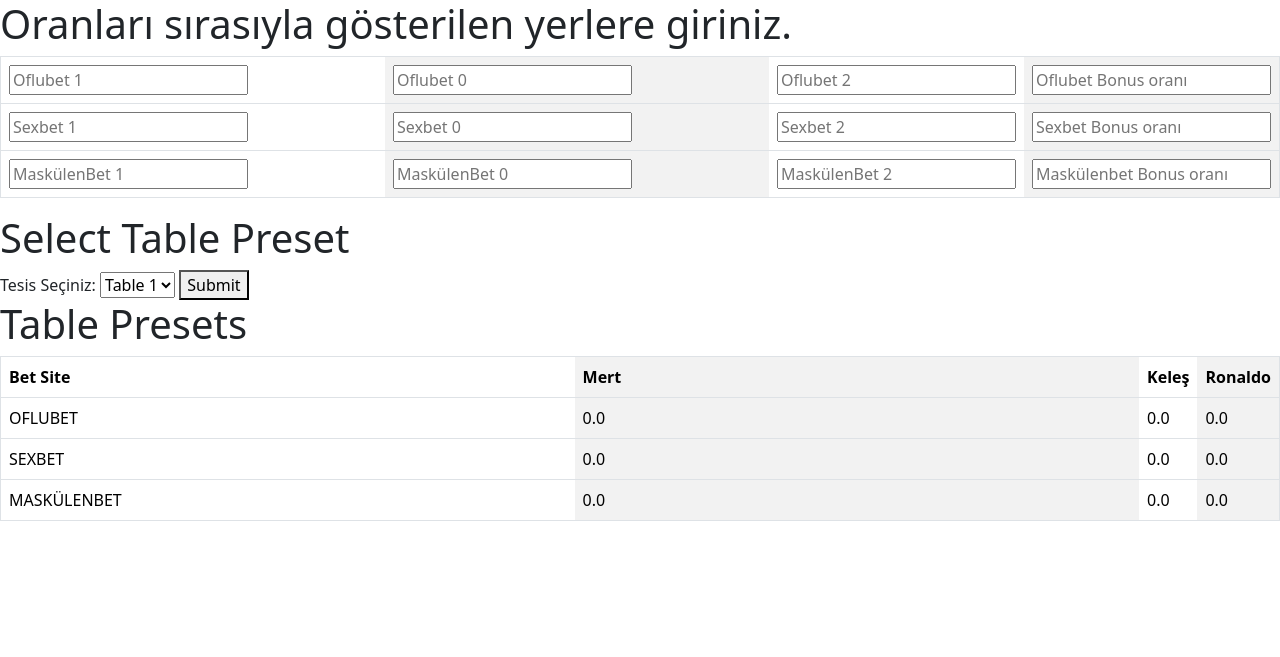
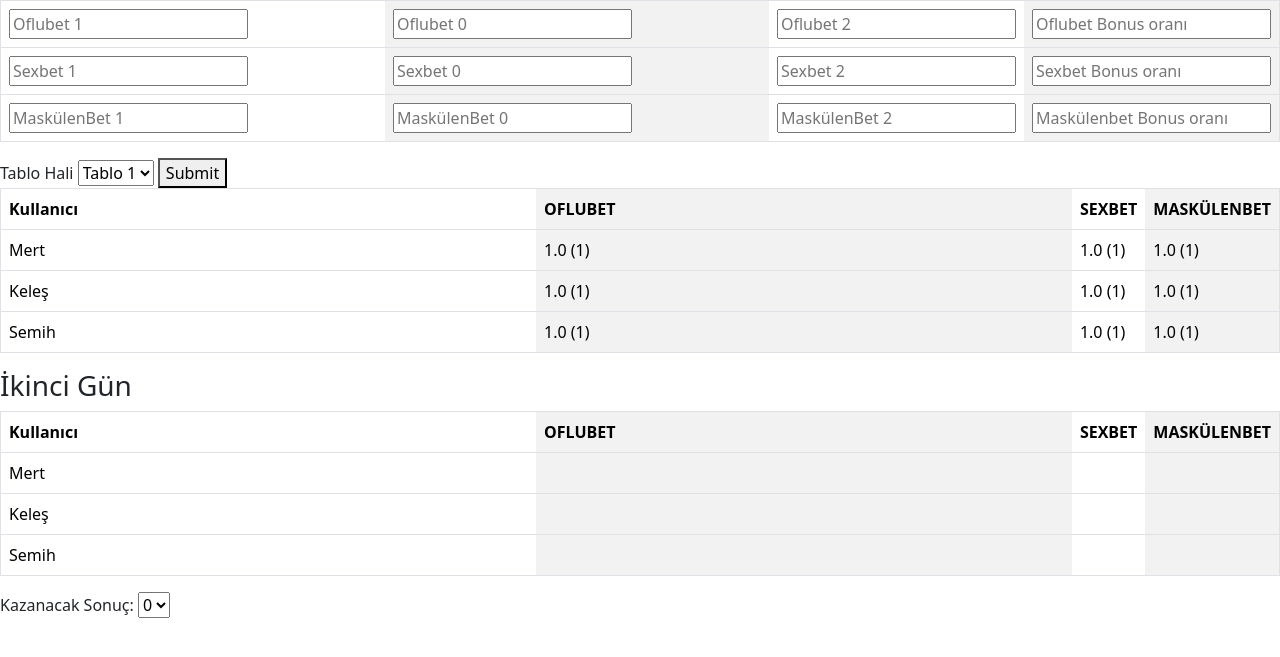
Before and after one commit to mrkeles61/oflubet-calculator, a Flask app: page / in a window 1280 px wide. Shown: the top 657 px of the page. Run offline with Flask 3, Linux system fonts and the light colour scheme.

Commit message:
added second day calculation, new keys to entries, added 2 new functions and updatet update_entries

```diff
--- a/app.py
+++ b/app.py
@@ -1,5 +1,6 @@
 from flask import Flask, render_template, redirect, request, session
 from flask_session import Session
+import otuzbirmanyagi as AY
 
 app = Flask(__name__)
 
@@ -8,32 +9,50 @@
 app.secret_key = 'supersecretkey'
 Session(app)
 
-result_table = {}
 inputs = {}
 preset_num = None
 bonus_rates = {}
 tabletype = '1'  # Initialize with a default value
-winning_values = {}
 winning_outcome = '1'
 oflubet_values = []
 sexbet_values = []
 maskulenbet_values = []
 
-# Default entries
-default_entries = [
-    [{'bet_site': 0, 'betted_by': 'Mert', 'yatirilacak_tutar': 0.0, 'betted_outcome': ''},
-     {'bet_site': 1, 'betted_by': 'Mert', 'yatirilacak_tutar': 0.0, 'betted_outcome': ''},
-     {'bet_site': 2, 'betted_by': 'Mert', 'yatirilacak_tutar': 0.0, 'betted_outcome': ''}],
-    [{'bet_site': 0, 'betted_by': 'Keleş', 'yatirilacak_tutar': 0.0, 'betted_outcome': ''},
-     {'bet_site': 1, 'betted_by': 'Keleş', 'yatirilacak_tutar': 0.0, 'betted_outcome': ''},
-     {'bet_site': 2, 'betted_by': 'Keleş', 'yatirilacak_tutar': 0.0, 'betted_outcome': ''}],
-    [{'bet_site': 0, 'betted_by': 'Semih', 'yatirilacak_tutar': 0.0, 'betted_outcome': ''},
-     {'bet_site': 1, 'betted_by': 'Semih', 'yatirilacak_tutar': 0.0, 'betted_outcome': ''},
-     {'bet_site': 2, 'betted_by': 'Semih', 'yatirilacak_tutar': 0.0, 'betted_outcome': ''}]
-]
+# Define inputs_2d globally
+inputs_2d = []
+
+def update_entries_with_inputs(entries, inputs_2d, bonus_rates):
+    site_names = ["oflu", "sex", "chad"]
+
+    for row in entries:
+        for entry in row:
+            site_index = entry['bet_site']
+
+            # Get the correct input value from the 2D array based on site_index and betted_outcome
+            input_value = inputs_2d[site_index][entry["betted_outcome"]]
+            entry['bet_Rate'] = input_value
+
+            # Get the bonus rate using the site name
+            site_name = site_names[site_index]
+            entry['bonus_orani'] = bonus_rates.get(site_name, 0)
+
+    return entries
+
+def calculate_second_day(iddia_tablosu, kazanan_sonuc):
+    for row in iddia_tablosu:
+        for entry in row:
+            if entry['betted_outcome'] == kazanan_sonuc:
+                yatirilacak_tutar = entry['yatirilacak_tutar']
+                bet_rate = entry['bet_Rate']
+                cap_num = entry['cap_number']
+                bonus_orani = entry['bonus_orani']
+                bet_site = int(entry['bet_site'])
+
+                entry['second_day_YT'] = ((yatirilacak_tutar * bonus_orani) / 10) - (cap_num / bet_rate) + 15
+
+    return iddia_tablosu
 
 def update_entries(preset_num, entries):
-
     if preset_num == 1:
         entries[0][0]['betted_outcome'] = 1
         entries[0][1]['betted_outcome'] = 0
@@ -65,51 +84,74 @@
         entries[2][1]['betted_outcome'] = 0
         entries[2][2]['betted_outcome'] = 1
 
+    oflu_bonus = float(request.form.get('oflubonus', 0))
+    sex_bonus = float(request.form.get('sexbonus', 0))
+    chad_bonus = float(request.form.get('chadbonus', 0))
+
     for row in range(3):
         for col in range(3):
-            if entries[row][col]['bet_site'] == col:
-                if entries[row][col]['betted_by'] == 'Mert':
-                    entries[row][col]['yatirilacak_tutar'] = entries[row][col]['yatirilacak_tutar'] * 4000
-                elif entries[row][col]['betted_by'] == 'Keleş':
-                    entries[row][col]['yatirilacak_tutar'] = entries[row][col]['yatirilacak_tutar'] * 3950
-                elif entries[row][col]['betted_by'] == 'Semih':
-                    entries[row][col]['yatirilacak_tutar'] = entries[row][col]['yatirilacak_tutar'] * 3900
+            bet_site = int(entries[row][col]['bet_site'])
+            betted_outcome = int(entries[row][col]['betted_outcome'])
+            bet_rate = float(entries[row][col]['bet_Rate'])
+            bonus_orani = 0
+            cap_num = entries[row][col]['cap_number']
+
+            # Assign bonus rate based on bet_site
+            if bet_site == 0:
+                bonus_orani = oflu_bonus
+            elif bet_site == 1:
+                bonus_orani = sex_bonus
+            elif bet_site == 2:
+                bonus_orani = chad_bonus
+
+            entries[row][col]['yatirilacak_tutar'] = (cap_num * 100) / (bet_rate * (100 + bonus_orani))
+
+    return entries
 
 @app.route("/", methods=["GET", "POST"])
 def index():
-    global result_table
     global inputs
     global preset_num
     global bonus_rates
     global tabletype
-    global winning_values
     global winning_outcome
-    global oflubet_values
-    global sexbet_values
-    global maskulenbet_values
+    global inputs_2d  # Access the global variable
 
     # Retrieve entries from session or use default if not present
-    entries = session.get('entries', default_entries)
+    entries = session.get('entries', AY.entries)
 
     if request.method == "POST":
         # Retrieve preset_num from form
-        preset_num = int(request.form.get('preset_num', 0))
+        preset_num = int(request.form.get('table_type', 0))
 
         # Retrieve bonus rates from form
-        oflu_bonus_orani = float(request.form.get('oflubonus', 0))
-        sexbet_bonus_orani = float(request.form.get('sexbonus', 0))
-        maskülenbet_bonus_orani = float(request.form.get('chadbonus', 0))
+        bonus_rates = {
+            'oflu': float(request.form.get('oflubonus', 0)),
+            'sex': float(request.form.get('sexbonus', 0)),
+            'chad': float(request.form.get('chadbonus', 0))
+        }
 
-        inputs = {}
-        # List of input names
-        input_names = [
-            'oflu0', 'oflu1', 'oflu2', 'sex0', 'sex1', 'sex2', 'chad0',
-            'chad1', 'chad2'
+        # Initialize inputs_2d
+        inputs_2d = [
+            [
+                float(request.form.get('oflu0', 0)),
+                float(request.form.get('oflu1', 0)),
+                float(request.form.get('oflu2', 0))
+            ],
+            [
+                float(request.form.get('sex0', 0)),
+                float(request.form.get('sex1', 0)),
+                float(request.form.get('sex2', 0))
+            ],
+            [
+                float(request.form.get('chad0', 0)),
+                float(request.form.get('chad1', 0)),
+                float(request.form.get('chad2', 0))
+            ]
         ]
-        for name in input_names:
-            input_value = request.form.get(name)
-            if input_value:
-                inputs[name] = float(input_value)
+
+        # Update entries with bet rates and bonus rates
+        update_entries_with_inputs(entries, inputs_2d, bonus_rates)
 
         # Retrieve table type from form
         tabletype = request.form.get('table_type', '1')  # Default to table 1 if no type is provided
@@ -117,32 +159,15 @@
         # Retrieve winning outcome from form
         winning_outcome = request.form.get('winning_outcome', '')
 
-        # Prepare the result table with the calculation 100 / input value
-        result_table = [
-            [round((100) / (inputs.get('oflu0', 1) * (100 + oflu_bonus_orani)), 4),
-             round((100) / (inputs.get('sex0', 1) * (100 + sexbet_bonus_orani)), 4),
-             round((100) / (inputs.get('chad0', 1) * (100 + maskülenbet_bonus_orani)), 4)],
-            [round((100) / (inputs.get('oflu1', 1) * (100 + oflu_bonus_orani)), 4),
-             round((100) / (inputs.get('sex1', 1) * (100 + sexbet_bonus_orani)), 4),
-             round((100) / (inputs.get('chad1', 1) * (100 + maskülenbet_bonus_orani)), 4)],
-            [round((100) / (inputs.get('oflu2', 1) * (100 + oflu_bonus_orani)), 4),
-             round((100) / (inputs.get('sex2', 1) * (100 + sexbet_bonus_orani)), 4),
-             round((100) / (inputs.get('chad2', 1) * (100 + maskülenbet_bonus_orani)), 4)]
-        ]
+        # Update entries based on the preset number
+        entries = update_entries(preset_num, entries)
+        entries = calculate_second_day(entries, winning_outcome)
 
-        # Update entries based on the preset number
-        update_entries(preset_num, entries)
-
-        # Store updated entries in the session
-        session['entries'] = entries
-        session.modified = True  # Force session to be updated
+        print(entries)
 
     # Render the template with current values (no default fallback)
-    return render_template('home.html', tabletype=tabletype, result_table=result_table,
-           preset_num=preset_num, bonus_rates=bonus_rates, inputs=inputs,
-           winning_values=winning_values, entries=entries)
-
-
+    return render_template('home.html', tabletype=tabletype, preset_num=preset_num, bonus_rates=bonus_rates, inputs=inputs,
+                           entries=entries)
 
 if __name__ == '__main__':
     app.run(host='0.0.0.0', debug=True)
--- a/templates/home.html
+++ b/templates/home.html
@@ -12,9 +12,6 @@
     <link href="https://cdn.jsdelivr.net/npm/bootstrap@5.3.3/dist/css/bootstrap.min.css" rel="stylesheet" integrity="sha384-QWTKZyjpPEjISv5WaRU9OFeRpok6YctnYmDr5pNlyT2bRjXh0JMhjY6hW+ALEwIH" crossorigin="anonymous">
 </head>
 <body>
-
-
-    <h1>Oranları sırasıyla gösterilen yerlere giriniz.</h1>
     <form method="post" action="/">
         <table class="table table-striped-columns">
             <tr>
@@ -37,48 +34,86 @@
             </tr>
         </table>
 
-        <h1>Select Table Preset</h1>
-        <label for="table_type">Tesis Seçiniz:</label>
+        <label for="table_type">Tablo Hali</label>
         <select id="table_type" name="table_type">
-            <option value="1" {% if tabletype == '1' %}selected{% endif %}>Table 1</option>
-            <option value="2" {% if tabletype == '2' %}selected{% endif %}>Table 2</option>
-            <option value="3" {% if tabletype == '3' %}selected{% endif %}>Table 3</option>
+            <option value="1" {% if tabletype == '1' %}selected{% endif %}>Tablo 1</option>
+            <option value="2" {% if tabletype == '2' %}selected{% endif %}>Tablo 2</option>
+            <option value="3" {% if tabletype == '3' %}selected{% endif %}>Tablo 3</option>
         </select>
 
         <button type="submit">Submit</button>
     </form>
-    <h1>Table Presets</h1>
+
+    <!-- First Table -->
     <table class="table table-striped-columns">
         <thead>
             <tr>
-                <th>Bet Site</th>
-                <th>Mert</th>
-                <th>Keleş</th>
-                <th>Ronaldo</th>
+                <th>Kullanıcı</th>
+                <th>OFLUBET</th>
+                <th>SEXBET</th>
+                <th>MASKÜLENBET</th>
             </tr>
         </thead>
         <tbody>
             <tr>
-                <td>OFLUBET</td>
-                <td>{{ entries[0][0]['yatirilacak_tutar'] }}</td>
-                <td>{{ entries[0][1]['yatirilacak_tutar'] }}</td>
-                <td>{{ entries[0][2]['yatirilacak_tutar'] }}</td>
+                <td>Mert</td>
+                <td>{{ entries[0][0]['yatirilacak_tutar'] }} ({{ entries[0][0]['betted_outcome'] }})</td>
+                <td>{{ entries[0][1]['yatirilacak_tutar'] }} ({{ entries[0][1]['betted_outcome'] }})</td>
+                <td>{{ entries[0][2]['yatirilacak_tutar'] }} ({{ entries[0][2]['betted_outcome'] }})</td>
             </tr>
             <tr>
-                <td>SEXBET</td>
-                <td>{{ entries[1][0]['yatirilacak_tutar'] }}</td>
-                <td>{{ entries[1][1]['yatirilacak_tutar'] }}</td>
-                <td>{{ entries[1][2]['yatirilacak_tutar'] }}</td>
+                <td>Keleş</td>
+                <td>{{ entries[1][0]['yatirilacak_tutar'] }} ({{ entries[1][0]['betted_outcome'] }})</td>
+                <td>{{ entries[1][1]['yatirilacak_tutar'] }} ({{ entries[1][1]['betted_outcome'] }})</td>
+                <td>{{ entries[1][2]['yatirilacak_tutar'] }} ({{ entries[1][2]['betted_outcome'] }})</td>
             </tr>
             <tr>
-                <td>MASKÜLENBET</td>
-                <td>{{ entries[2][0]['yatirilacak_tutar'] }}</td>
-                <td>{{ entries[2][1]['yatirilacak_tutar'] }}</td>
-                <td>{{ entries[2][2]['yatirilacak_tutar'] }}</td>
+                <td>Semih</td>
+                <td>{{ entries[2][0]['yatirilacak_tutar'] }} ({{ entries[2][0]['betted_outcome'] }})</td>
+                <td>{{ entries[2][1]['yatirilacak_tutar'] }} ({{ entries[2][1]['betted_outcome'] }})</td>
+                <td>{{ entries[2][2]['yatirilacak_tutar'] }} ({{ entries[2][2]['betted_outcome'] }})</td>
             </tr>
         </tbody>
     </table>
 
+    <!-- Second Table (İkinci Gün) -->
+    <h3>İkinci Gün</h3>
+    <table class="table table-striped-columns">
+        <thead>
+            <tr>
+                <th>Kullanıcı</th>
+                <th>OFLUBET</th>
+                <th>SEXBET</th>
+                <th>MASKÜLENBET</th>
+            </tr>
+        </thead>
+        <tbody>
+            <tr>
+                <td>Mert</td>
+                <td>{{ entries[0][0]['second_day_YT'] if entries[0][0]['second_day_YT'] != 0 else '' }}</td>
+                <td>{{ entries[0][1]['second_day_YT'] if entries[0][1]['second_day_YT'] != 0 else '' }}</td>
+                <td>{{ entries[0][2]['second_day_YT'] if entries[0][2]['second_day_YT'] != 0 else '' }}</td>
+            </tr>
+            <tr>
+                <td>Keleş</td>
+                <td>{{ entries[1][0]['second_day_YT'] if entries[1][0]['second_day_YT'] != 0 else '' }}</td>
+                <td>{{ entries[1][1]['second_day_YT'] if entries[1][1]['second_day_YT'] != 0 else '' }}</td>
+                <td>{{ entries[1][2]['second_day_YT'] if entries[1][2]['second_day_YT'] != 0 else '' }}</td>
+            </tr>
+            <tr>
+                <td>Semih</td>
+                <td>{{ entries[2][0]['second_day_YT'] if entries[2][0]['second_day_YT'] != 0 else '' }}</td>
+                <td>{{ entries[2][1]['second_day_YT'] if entries[2][1]['second_day_YT'] != 0 else '' }}</td>
+                <td>{{ entries[2][2]['second_day_YT'] if entries[2][2]['second_day_YT'] != 0 else '' }}</td>
+            </tr>
+        </tbody>
+    </table>
 
-
+    <label for="winning_outcome">Kazanacak Sonuç:</label>
+    <select id="winning_outcome" name="winning_outcome">
+        <option value="0" {% if winning_outcome == '0' %}selected{% endif %}>0</option>
+        <option value="1" {% if winning_outcome == '1' %}selected{% endif %}>1</option>
+        <option value="2" {% if winning_outcome == '2' %}selected{% endif %}>2</option>
+    </select>
+</body>
 </html>
```
Also changed, not shown: otuzbirmanyagi.py (added, +17 -0 lines), templates/table_presets.html (deleted, +0 -89 lines), 4 other files.
